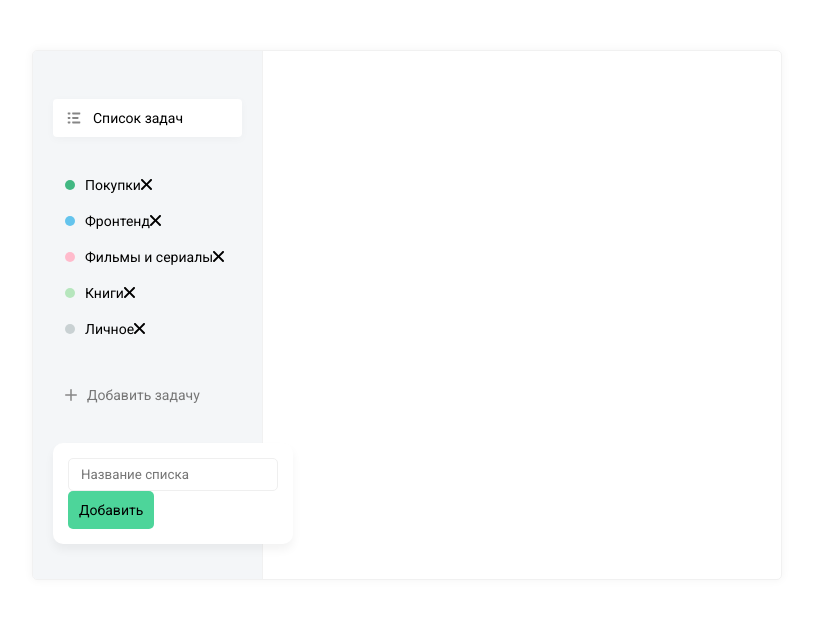
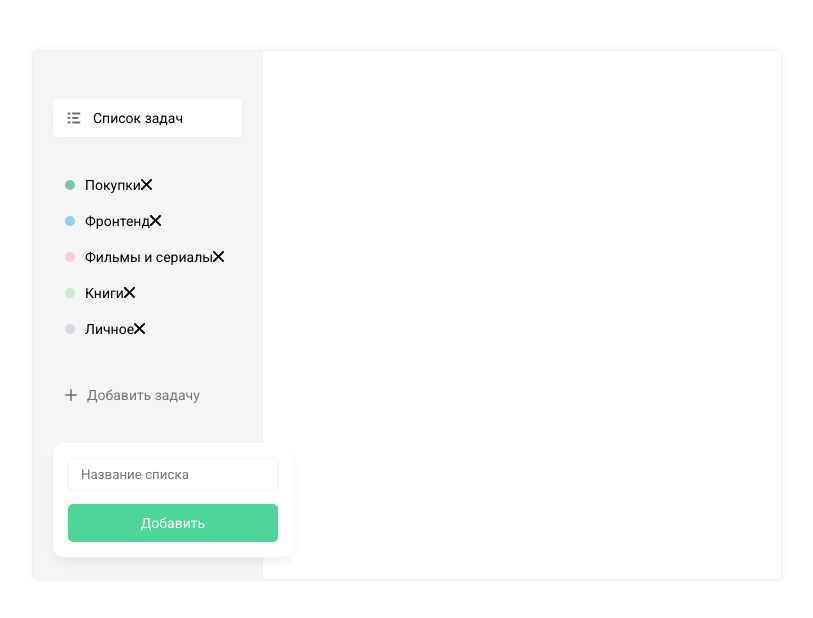
Before and after one commit to pavlkod/todo-list, a React (Create React App) app: page / in a window 1280 px wide. Both pictures are taken after a click on the element "Добавить задачу". Shown: the top 618 px of the page, without its empty margins (233-1046 px from the left). Built offline with nearby package versions, Linux system fonts and the light colour scheme.

Commit message:
add css variables

```diff
--- a/src/components/AddListButton/index.js
+++ b/src/components/AddListButton/index.js
@@ -21,7 +21,7 @@ const AddListButton = () => {
         <div className="add-list">
           <div className="add-list__popup">
             <input type="text" placeholder="Название списка" className="form-control" />
-            <button className="btn font_14">Добавить</button>
+            <button className="btn font_14 add-list__popup-btn">Добавить</button>
           </div>
         </div>
       )}
--- a/src/components/AddListButton/index.scss
+++ b/src/components/AddListButton/index.scss
@@ -5,5 +5,10 @@
     border-radius: calc(var(--border-radius) * 2);
     padding: 15px;
     width: 240px;
+
+    &-btn {
+      margin-top: 13px;
+      width: 100%;
+    }
   }
 }
--- a/src/components/TaskGroup/index.scss
+++ b/src/components/TaskGroup/index.scss
@@ -9,8 +9,8 @@
     &:hover {
       cursor: pointer;
 
-      svg path {
-        stroke: #333;
+      i {
+        opacity: 1;
       }
     }
 
@@ -23,6 +23,8 @@
     &-icon {
       line-height: 0px;
       margin-right: 10px;
+      opacity: 0.7;
+      transition: opacity ease 0.3s;
     }
   }
 }
--- a/src/index.scss
+++ b/src/index.scss
@@ -16,7 +16,7 @@
 
   /*base color 3*/
   --lightness-color: 57%;
-  --lightness-color2: 77%;
+  --lightness-color2: 47%;
 
   --color-base-green: hsl(var(--base-color1), var(--saturation-color), var(--lightness-color));
   --color-base-green-hover: hsl(var(--base-color1), var(--saturation-color), var(--lightness-color2));
@@ -67,7 +67,7 @@ body {
   width: 100%;
 
   &:focus {
-    border-color: #f5f5f5;
+    border-color: #ddd;
   }
 }
 
@@ -86,6 +86,8 @@ body {
   cursor: pointer;
   background-image: none;
   border: 1px solid transparent;
+  color: #fff;
+  transition: all ease 0.3s;
 
   &:hover {
     background: var(--color-base-green-hover);
```
Also changed, not shown: src/assets/img/add.svg, src/assets/img/list.svg.
